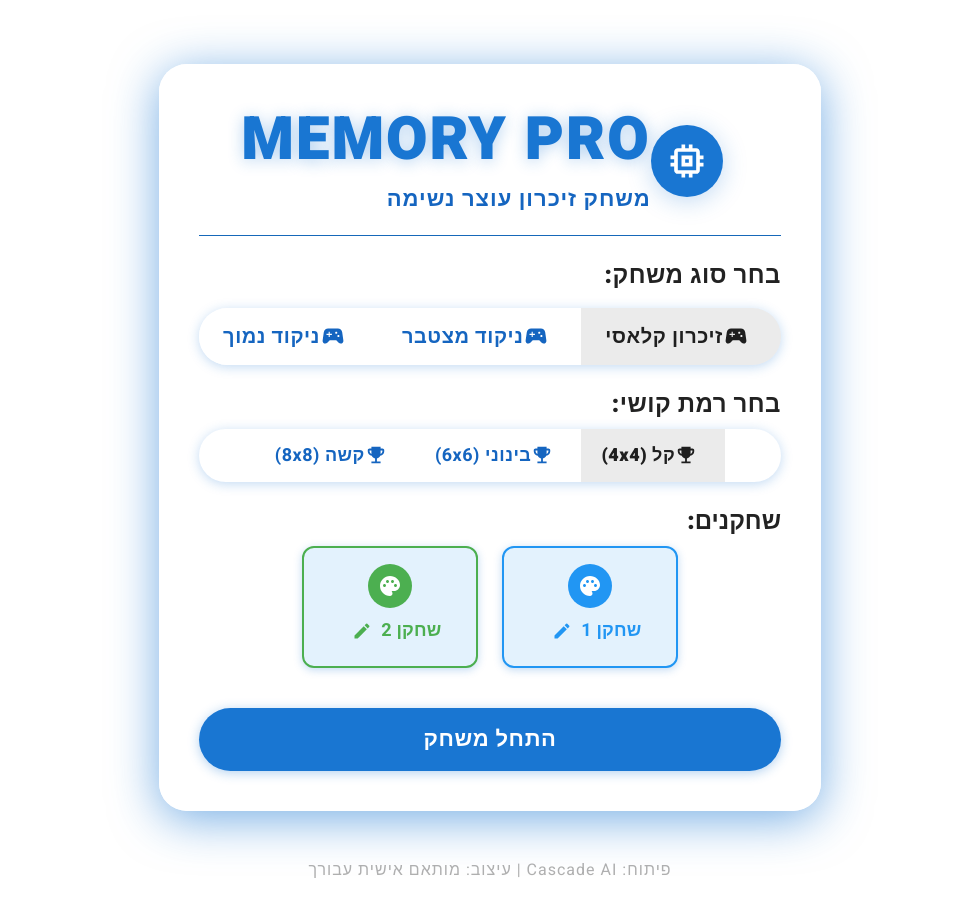
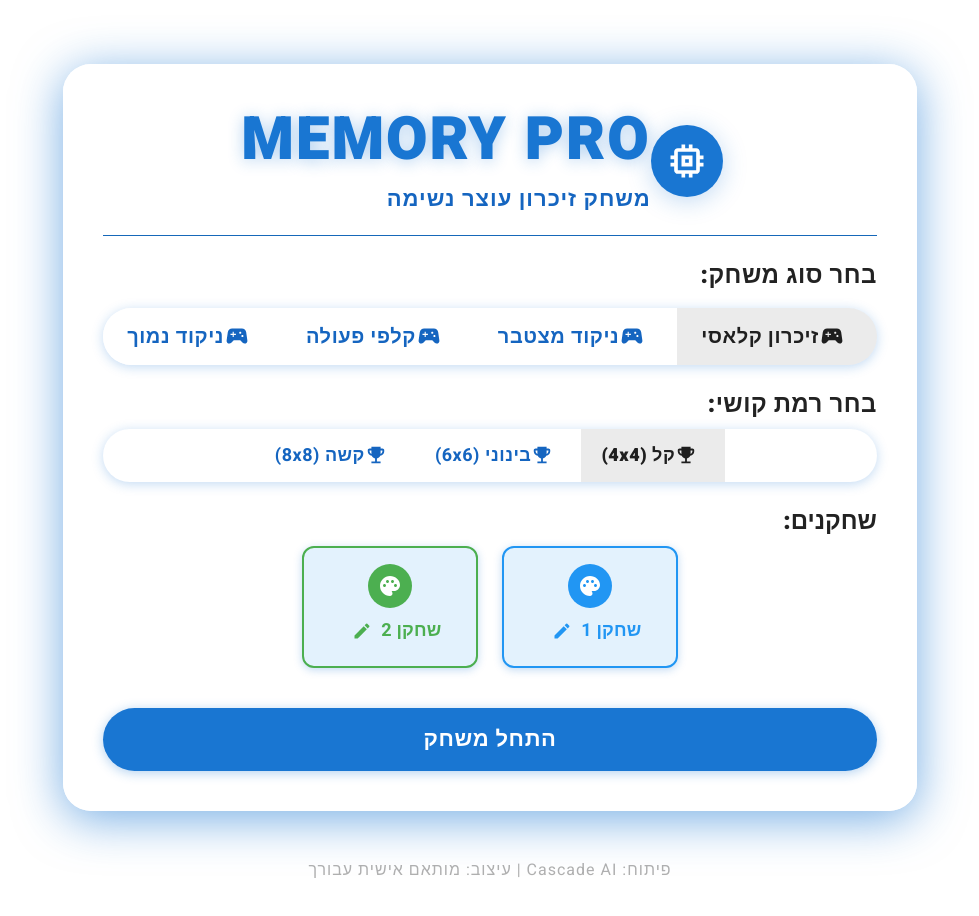
Before and after one commit to shlomoi10/memorys, a React (Create React App) app: page / in a window 1280 px wide. Shown: the top 916 px of the page, without its empty margins (150-1129 px from the left). Built offline with nearby package versions, Linux system fonts and the light colour scheme.

Commit message:
שינוי: קלפי פעולה תמיד זוג אחד פחות + 2 קלפי פעולה בכל רמה. הסרת getLimitedNumPairs

```diff
--- a/src/App.tsx
+++ b/src/App.tsx
@@ -10,6 +10,7 @@ import PanelButtons from './components/PanelButtons';
 import { useClassicMemory } from './hooks/useClassicMemory';
 import { useCumulativeScoreMemory } from './hooks/useCumulativeScoreMemory';
 import { useLowScoreMemory } from './hooks/useLowScoreMemory';
+import { useActionCardsMemory } from './hooks/useActionCardsMemory';
 import { GAME_RULES } from './constants/gameRules';
 import { MemorySettings, Player } from './core/BaseMemory';
 import './AppButtons.css';
@@ -22,6 +23,7 @@ const defaultPlayers: Player[] = [
 const gameVariants = [
   { key: 'classic', name: 'זיכרון קלאסי', hook: useClassicMemory },
   { key: 'cumulative', name: 'ניקוד מצטבר', hook: useCumulativeScoreMemory },
+  { key: 'action', name: 'קלפי פעולה', hook: useActionCardsMemory },
 ];
 
 export default function App() {
@@ -54,11 +56,13 @@ export default function App() {
   const classic = useClassicMemory(settings);
   const cumulative = useCumulativeScoreMemory(settings);
   const lowscore = useLowScoreMemory(settings);
+  const action = useActionCardsMemory(settings);
 
   const variantMap: Record<string, any> = {
     classic,
     cumulative,
     lowscore,
+    action,
   };
 
   const extendedGameVariants = [
--- a/src/hooks/useActionCardsMemory.ts
+++ b/src/hooks/useActionCardsMemory.ts
@@ -88,13 +88,6 @@ export function useActionCardsMemory(settings: MemorySettings) {
       setWinner(players.find(p => p.score === maxScore) || null);
     }
   }, [cards, players]);
-
-  // מגבלת זוגות רגילים לפי רמת קושי
-  function getLimitedNumPairs(numPairs?: number) {
-    if (!numPairs || numPairs <= 7) return 7; // קל
-    if (numPairs <= 17) return 17; // בינוני
-    return 31; // קשה
-  }
 
   // זוגות שנמצאו וסך-הכל זוגות (בשביל הפאנל)
   const pairsFound = cards.filter(c => c.isMatched).length / 2;
@@ -191,14 +184,14 @@ export function useActionCardsMemory(settings: MemorySettings) {
 
   // עדכון פונקציית יצירת קלפים
   function generateCards(numPairs: number) {
-    const limitedPairs = getLimitedNumPairs(numPairs);
-    const emojis = getAvailableEmojis(limitedPairs);
+    // תמיד זוג אחד פחות קלפים רגילים, ועוד 2 קלפי פעולה
+    const pairsToUse = Math.max(1, numPairs - 1); // לפחות זוג אחד
+    const emojis = getAvailableEmojis(pairsToUse);
     let newCards: Card[] = [];
     for (let i = 0; i < emojis.length; i++) {
       newCards.push({ id: `${i}-a`, emoji: emojis[i], type: 'normal', isOpen: false, isMatched: false });
       newCards.push({ id: `${i}-b`, emoji: emojis[i], type: 'normal', isOpen: false, isMatched: false });
     }
-    // הוספת קלפי פעולה
     newCards.push({ ...ACTION_CARDS[0] });
     newCards.push({ ...ACTION_CARDS[1] });
     // ערבוב
```
